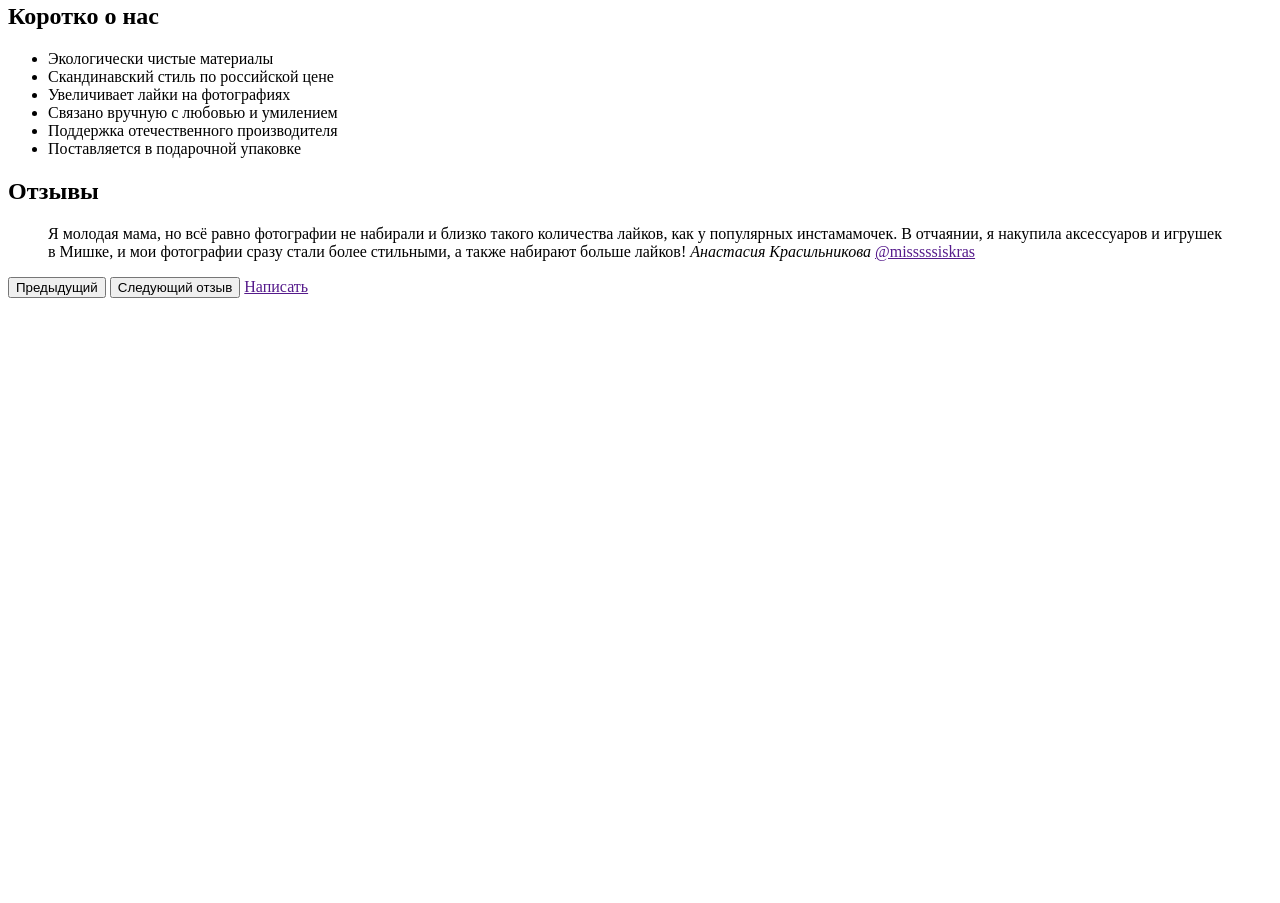
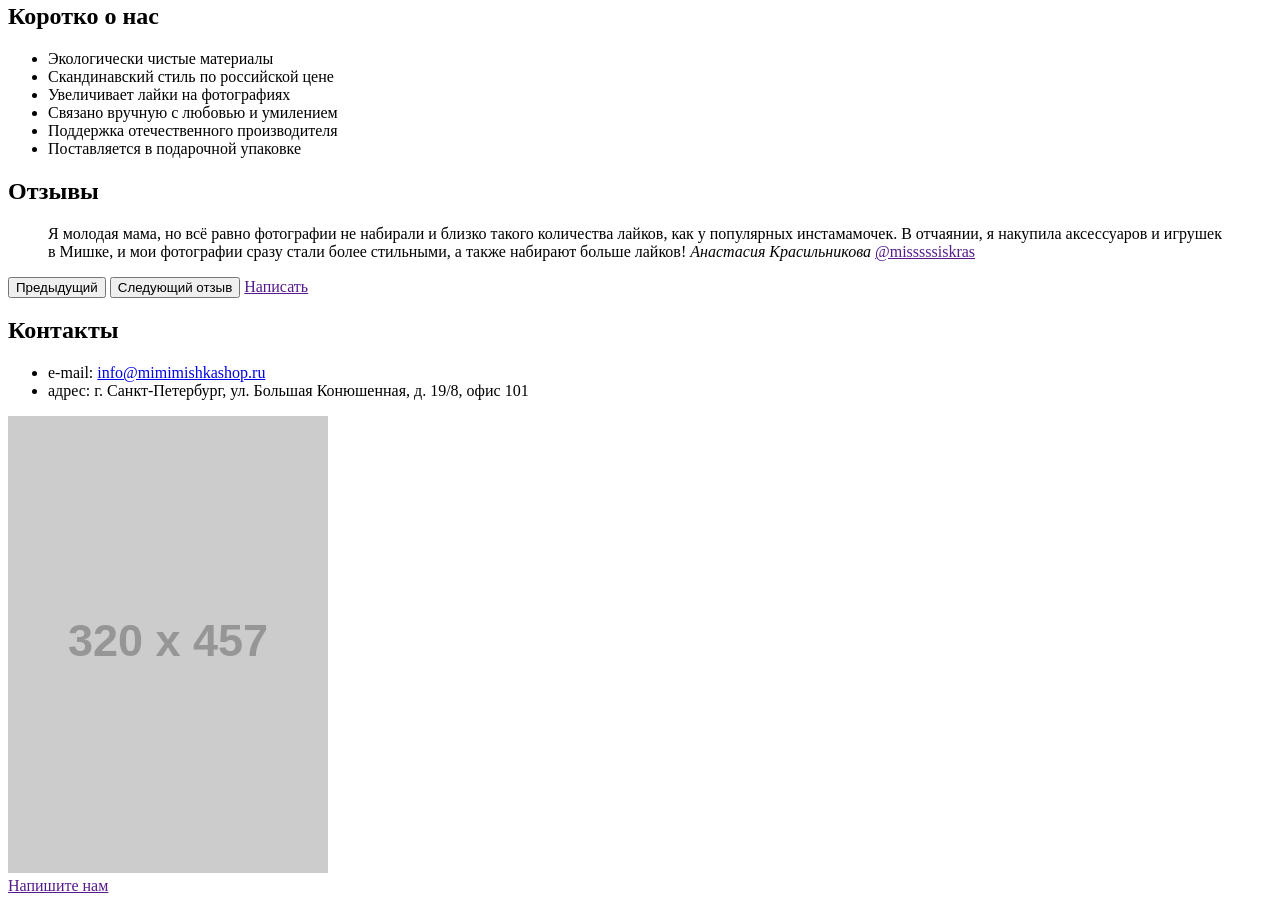
Before and after one commit to Pacata/mishka, a website: page index.html in a window 1280 px wide. Shown: the part 1014-1917 px from the top of the page. Before the commit the page ends 1320 px from the top, so only its background shows below. Drawn offline with Linux system fonts and the light colour scheme; placeholder pictures from the web are drawn by us.

Commit message:
Added block contacts

```diff
--- a/index.html
+++ b/index.html
@@ -58,7 +58,6 @@
       </section>
 
       <section class="product-week">
-
         <h2 class="product-week__title">Вязаные корзинки</h2>
         <span class="product-week__subtitle">Товар недели</span>
         <p class="product-week__descr">Экологически чистая пряжа, ручная работа.
@@ -82,16 +81,13 @@
 
         <img class="product-week__img" width="260" height="315"
              src="http://placehold.it/260x315" alt="Вязаные корзинки">
-
         <div class="product-week__price">Цена: 990 руб.</div>
         <button class="btn product-week__btn-order">Заказать</button>
 
         <!-- <Модальное окно заказа товара> -->
         <form class="modal-order" action="https://echo.htmlacademy.ru"
               method="get">
-
           <h2 class="modal-order__title">Добавить в корзину</h2>
-
           <fieldset>
             <legend>Выберите размер:</legend>
             <label class="size-label">S
@@ -108,15 +104,12 @@
                     value="odered">Добавить
             </button>
           </fieldset>
-
         </form>
         <!-- </Модальное окно заказа товара> -->
       </section>
 
         <section class="about-us">
-
           <h2 class="about-us__title">Коротко о нас</h2>
-
           <ul class="about-us__list">
             <li class="about-us__item about-us__item--eco">
               Экологически чистые материалы
@@ -137,13 +130,10 @@
               Поставляется в подарочной упаковке
             </li>
           </ul>
-
         </section>
 
         <section class="reviews">
-
           <h2 class="reviews__title">Отзывы</h2>
-
           <div class="review">
             <blockquote class="review__content">
               Я молодая мама, но всё равно фотографии не набирали и близко
@@ -155,17 +145,40 @@
               <a class="review__email" href="">@misssssiskras</a>
             </blockquote>
           </div>
-
           <button class="reviews__prev btn" type="button">
             Предыдущий
           </button>
           <button class="reviews__prev btn" type="button">
             Следующий отзыв
           </button>
+          <a href="" class="reviews__write">Написать</a>
+        </section>
 
-          <a href="" class="reviews__write">Написать</a>
+        <section class="contacts">
+          <h2 class="contacts__title">Контакты</h2>
+          <ul class="contacts__list">
+            <li class="contacts__item">
+              <div class="contacts-descr">
+                <span class="contacts-descr__name">e-mail:</span>
+                <a class="contacts-descr__value"
+                   href="malito:info@mimimishkashop.ru">info@mimimishkashop.ru
+                </a>
+              </div>
+            </li>
+            <li class="contacts__item">
+              <div class="contacts-descr">
+                <span class="contacts-descr__name">адрес:</span>
+                <span class="contacts-descr__value">г. Санкт-Петербург, ул. Большая Конюшенная, д. 19/8, офис 101</span>
+              </div>
+            </li>
+          </ul>
+          <div class="contacts__map">
+            <img src="http://placehold.it/320x457"
+            width="320" height="457" alt="Карта">
+          </div>
+          <a class="contacts__write btn" href="">Напишите нам</a>
+        </section>
 
-        </section>
     </main>
   </body>
 </html>
```
